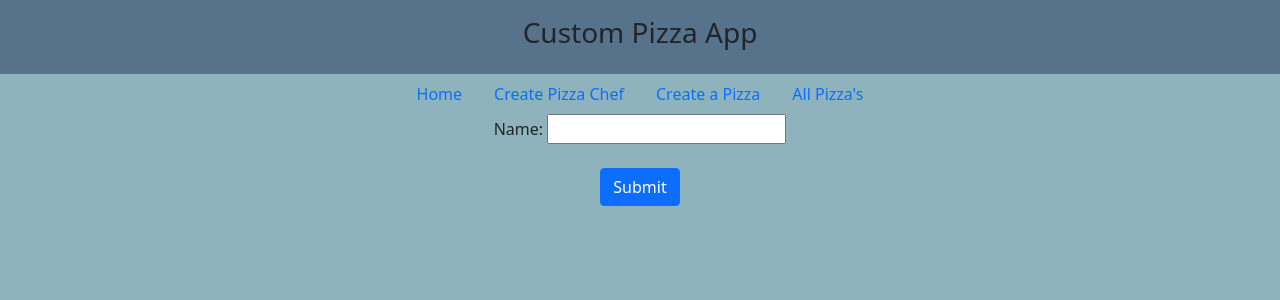
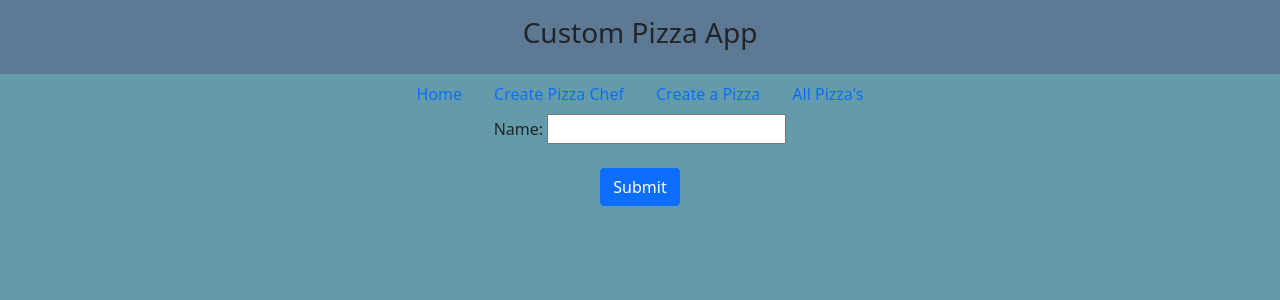
Before and after one commit to erhnaks/Phyton_flask_app_Pipeline, a Flask app: page /createchef in a window 1280 px wide. Shown: the top 300 px of the page. Run offline with Flask 2, Linux system fonts and the light colour scheme.

Commit message:
background colour updated

```diff
--- a/application/templates/base.html
+++ b/application/templates/base.html
@@ -1,8 +1,8 @@
 <!DOCTYPE html>
 <html>
-    <body style="background-color: rgb(142, 179, 189)">
+    <body style="background-color: rgb(99, 155, 171)">
         <div
-        class="w-auto p-3" style="background-color: rgb(87, 114, 139);">
+        class="w-auto p-3" style="background-color: rgb(93, 121, 147);">
         <center>
             <h3>Custom Pizza App</h3>
         </center>
```
